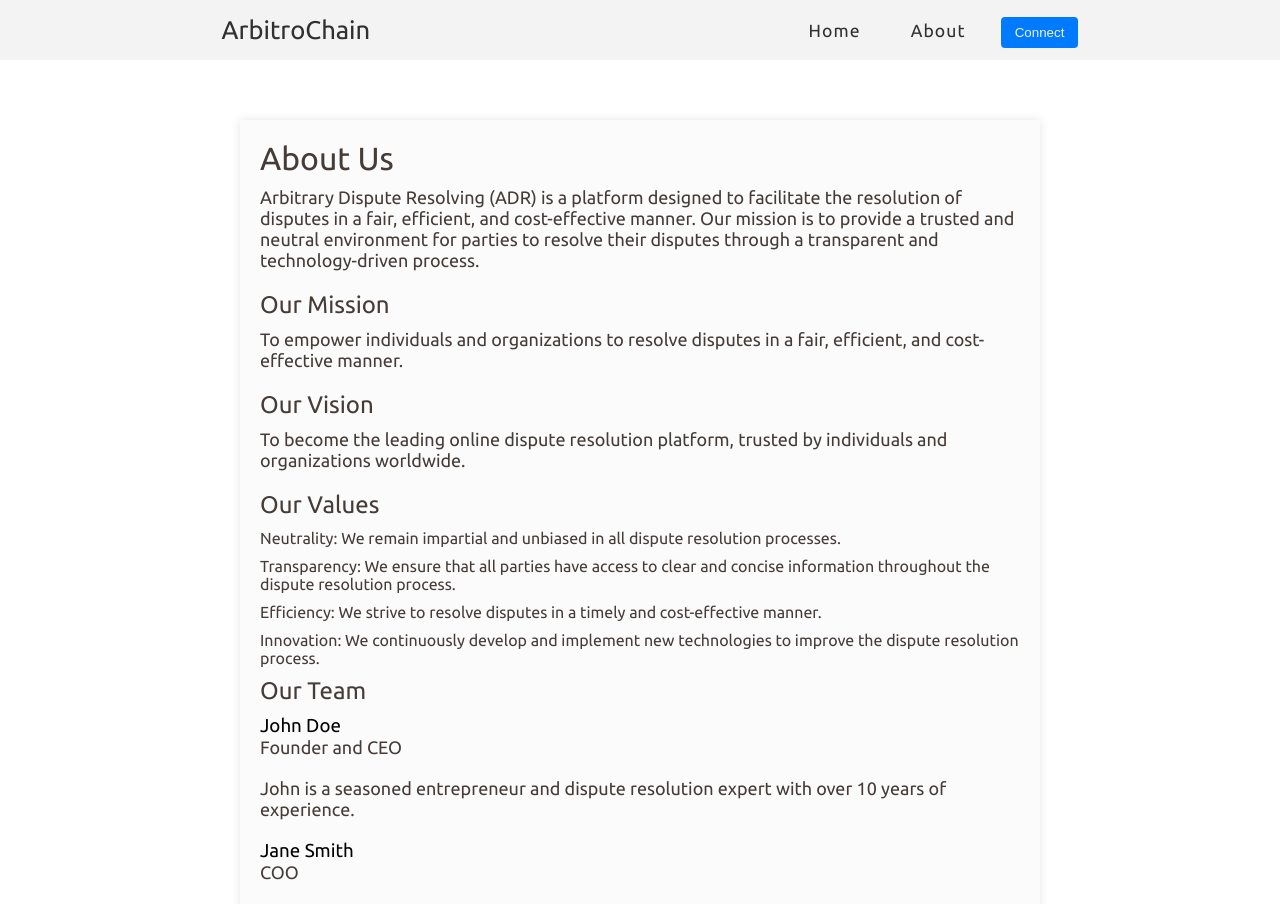
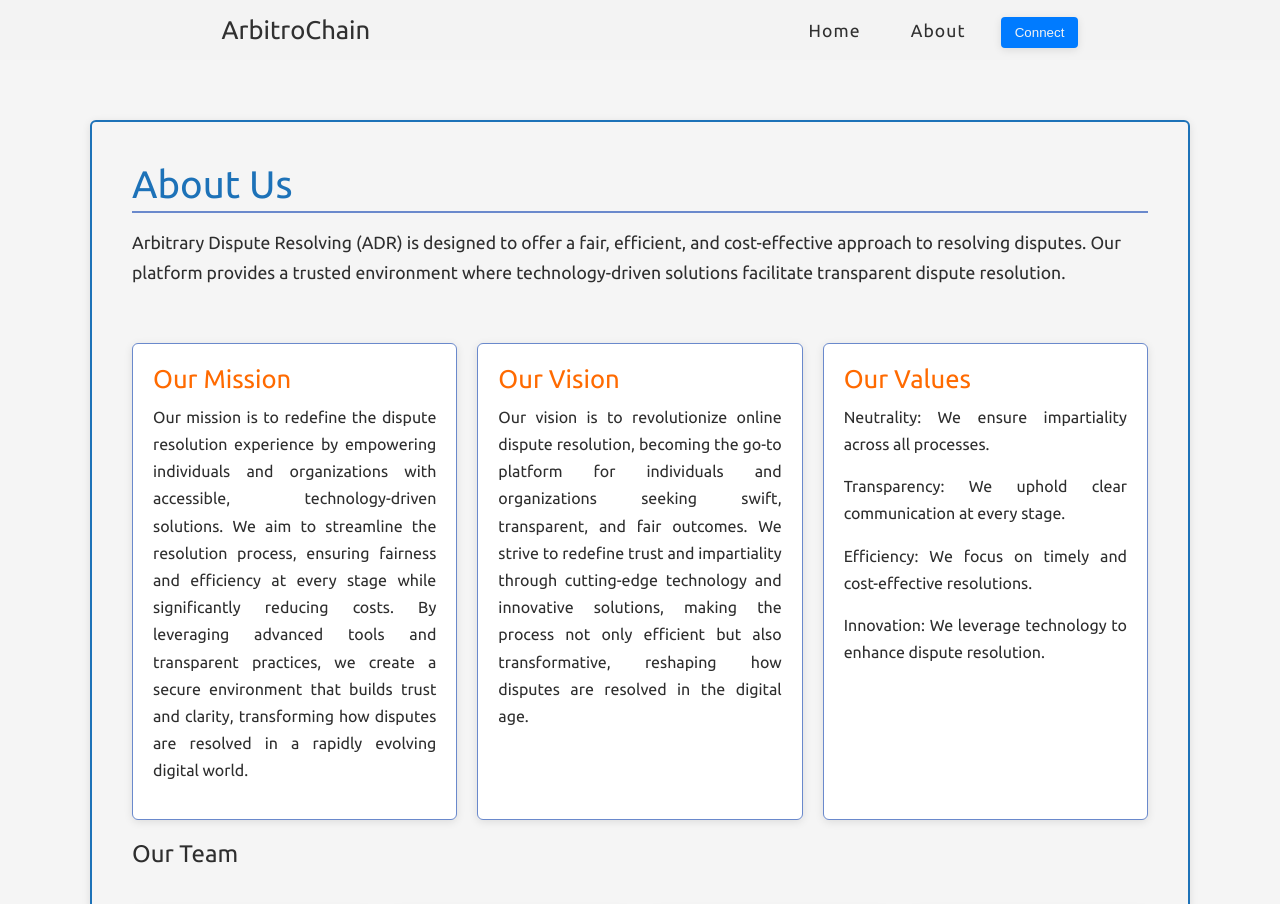
Before and after one commit to gdevakrishnan/ArbitroChain, a React (Vite) app in the folder client/: page /about in a window 1280 px wide. Shown: the top 904 px of the page. Built offline with nearby package versions, Linux system fonts and the light colour scheme.

Commit message:
About page Ui changes are made

```diff
--- a/client/index.html
+++ b/client/index.html
@@ -2,7 +2,6 @@
 <html lang="en">
   <head>
     <meta charset="UTF-8" />
-    <link rel="icon" type="image/svg+xml" href="/vite.svg" />
     <meta name="viewport" content="width=device-width, initial-scale=1.0" />
     <title>Vite + React</title>
   </head>
--- a/client/src/index.css
+++ b/client/src/index.css
@@ -1,42 +1,19 @@
 @import url("https://fonts.googleapis.com/css2?family=Ubuntu:ital,wght@0,300;0,400;0,500;0,700;1,300;1,400;1,500;1,700&display=swap");
 
 :root {
-  --text: #453c38;
-  --background: #fbfbfb;
-  --primary: #896149;
-  --secondary: #c2a188;
-  --accent: #7d5446;
-  --footer: #eeeeee;
-  --footer-bg: #292929;
+  --text: #2e2e2e; /* Dark gray for better readability */
+  --background: #f5f5f5; /* Light gray for a clean look */
+  --primary: #1d72b8; /* Professional blue for primary elements */
+  --secondary: #6a89cc; /* Light blue for secondary elements */
+  --accent: #f39c12; /* Gold accent to add a touch of luxury */
+  --footer: #f0f0f0; /* Soft gray for footer area */
+  --footer-bg: #343a40; /* Dark gray for footer background */
+  --border-radius: 6px;
+  --box-shadow: 0 2px 8px rgba(0, 0, 0, 0.1);
+  --transition-speed: 0.3s;
 }
 
-/* Color Pallate Suggestions
-1. --text: #020c09;
---background: #f6fefc;
---primary: #2cdaa8;
---secondary: #80ace9;
---accent: #617be3;
-
-
-2. --text: #02070a;
---background: #f2f9fd;
---primary: #2899dc;
---secondary: #da80ea;
---accent: #e458ac;
-
-3. --text: #06050b;
---background: #f4f2f9;
---primary: #6a54b2;
---secondary: #d2ae9b;
---accent: #c3c784;
-
-4. --text: #04190b;
---background: #f7fef9;
---primary: #2ede65;
---secondary: #82d0ec;
---accent: #5c8be6;
-*/
-
+/* Global Styles */
 * {
   margin: 0;
   padding: 0;
@@ -44,6 +21,8 @@
   text-decoration: none;
   list-style-type: none;
   font-weight: 400;
+  transition: background-color var(--transition-speed),
+    color var(--transition-speed);
 }
 
 body {
@@ -51,11 +30,73 @@ body {
   height: 100vh;
   overflow-x: hidden;
   font-family: "Ubuntu", sans-serif;
+  background-color: var(--background);
+  color: var(--text);
 }
 
+/* Page Layout */
 .page {
   width: 100vw;
   min-height: 100vh;
-  height: auto;
   padding-top: 20px;
+  padding-left: 20px;
+  padding-right: 20px;
 }
+
+/* Transitions for Interactive Elements */
+button,
+a {
+  transition: background-color var(--transition-speed),
+    color var(--transition-speed), box-shadow var(--transition-speed);
+}
+
+/* Button Styling */
+button {
+  background-color: var(--primary);
+  color: #fff;
+  border: none;
+  padding: 10px 20px;
+  border-radius: var(--border-radius);
+  cursor: pointer;
+  box-shadow: var(--box-shadow);
+}
+
+button:hover {
+  background-color: var(--accent);
+  box-shadow: 0 4px 16px rgba(0, 0, 0, 0.2);
+}
+
+/* Link Styling */
+a {
+  color: var(--primary);
+}
+
+a:hover {
+  color: var(--accent);
+}
+
+/* Section Styling */
+.section-title {
+  font-size: 1.8rem;
+  color: var(--primary);
+  margin-bottom: 10px;
+}
+
+.section-content {
+  font-size: 1rem;
+  line-height: 1.6;
+  color: var(--text);
+}
+
+/* Card Styling */
+.card {
+  background-color: #fff;
+  border-radius: var(--border-radius);
+  box-shadow: var(--box-shadow);
+  padding: 20px;
+  transition: box-shadow var(--transition-speed);
+}
+
+.card:hover {
+  box-shadow: 0 4px 16px rgba(0, 0, 0, 0.15);
+}
--- a/client/src/pages/About.jsx
+++ b/client/src/pages/About.jsx
@@ -7,69 +7,76 @@ const About = () => {
       <div className="about-container">
         <h1>About Us</h1>
         <p>
-          Arbitrary Dispute Resolving (ADR) is a platform designed to facilitate
-          the resolution of disputes in a fair, efficient, and cost-effective
-          manner. Our mission is to provide a trusted and neutral environment
-          for parties to resolve their disputes through a transparent and
-          technology-driven process.
+          Arbitrary Dispute Resolving (ADR) is designed to offer a fair,
+          efficient, and cost-effective approach to resolving disputes. Our
+          platform provides a trusted environment where technology-driven
+          solutions facilitate transparent dispute resolution.
         </p>
 
+        <div className="section-cards">
+          <div className="card">
             <h2>Our Mission</h2>
-        <p>
-          To empower individuals and organizations to resolve disputes in a
-          fair, efficient, and cost-effective manner.
+            <p>Our mission is to redefine the dispute resolution experience by empowering individuals and organizations with accessible, technology-driven solutions. We aim to streamline the resolution process, ensuring fairness and efficiency at every stage while significantly reducing costs. By leveraging advanced tools and transparent practices, we create a secure environment that builds trust and clarity, transforming how disputes are resolved in a rapidly evolving digital world.
             </p>
+          </div>
 
+          <div className="card">
             <h2>Our Vision</h2>
             <p>
-          To become the leading online dispute resolution platform, trusted by
-          individuals and organizations worldwide.
+            Our vision is to revolutionize online dispute resolution, becoming the go-to platform for individuals and organizations seeking swift, transparent, and fair outcomes. We strive to redefine trust and impartiality through cutting-edge technology and innovative solutions, making the process not only efficient but also transformative, reshaping how disputes are resolved in the digital age.
             </p>
+          </div>
 
+          <div className="card">
             <h2>Our Values</h2>
-        <ul>
-          <li>
-            Neutrality: We remain impartial and unbiased in all dispute
-            resolution processes.
-          </li>
-          <li>
-            Transparency: We ensure that all parties have access to clear and
-            concise information throughout the dispute resolution process.
-          </li>
-          <li>
-            Efficiency: We strive to resolve disputes in a timely and
-            cost-effective manner.
-          </li>
-          <li>
-            Innovation: We continuously develop and implement new technologies
-            to improve the dispute resolution process.
-          </li>
-        </ul>
+            <p>
+              <strong>Neutrality:</strong> We ensure impartiality across all
+              processes.
+            </p>
+            <p>
+              <strong>Transparency:</strong> We uphold clear communication at
+              every stage.
+            </p>
+            <p>
+              <strong>Efficiency:</strong> We focus on timely and cost-effective
+              resolutions.
+            </p>
+            <p>
+              <strong>Innovation:</strong> We leverage technology to enhance
+              dispute resolution.
+            </p>
+          </div>
+        </div>
 
         <h2>Our Team</h2>
-        <div>
-          <div>
-            <h3>John Doe</h3>
-            <p>Founder and CEO</p>
+        <div className="team-members">
+          <div className="team-member">
+            <h3>Parvathy Nathan K</h3>
+            <p>Team Lead and RPA Developer</p>
             <p>
-              John is a seasoned entrepreneur and dispute resolution expert with
-              over 10 years of experience.
+            Aspiring innovator exploring RPA's potential for sustainable and efficient solutions.
             </p>
           </div>
-          <div>
-            <h3>Jane Smith</h3>
-            <p>COO</p>
+          <div className="team-member">
+            <h3>Deva Krishnan G</h3>
+            <p>Full Stack Developer, BlockChain Developer</p>
             <p>
-              Jane is a highly experienced operations executive with a proven
-              track record of success.
+            Aspiring innovator exploring BlockChain development for impactful and sustainable solutions.
             </p>
           </div>
-          <div>
-            <h3>Bob Johnson</h3>
-            <p>CTO</p>
+          <div className="team-member">
+            <h3>Kabilan R V</h3>
+            <p>Android Developer, IoT Developer
+            </p>
             <p>
-              Bob is a technology expert with over 15 years of experience in
-              software development and IT.
+            Aspiring innovator exploring IoT and blockchain for a sustainable future.
+            </p>
+          </div>
+          {/* New Team Member */}
+          <div className="team-member">
+            <h3>John Wesly P D</h3>
+            <p>BlockChain Developer, Android Developer</p>
+            <p>Aspiring innovator exploring Android development for impactful and sustainable solutions.
             </p>
           </div>
         </div>
--- a/client/src/static/about.css
+++ b/client/src/static/about.css
@@ -4,71 +4,125 @@
   --primary: #896149;
   --secondary: #c2a188;
   --accent: #7d5446;
-  --footer: #eeeeee;
-  --footer-bg: #292929;
+  --border-radius: 12px;
+  --box-shadow: 0 4px 12px rgba(0, 0, 0, 0.1);
+  --border-color: #1d72b8;
+  --transition-duration: 0.4s;
+  --hover-scale: 1.02;
+  --card-padding: 25px; /* Increased padding for card content */
+  --card-margin: 20px; /* Added margin between cards */
+}
+
+@keyframes fadeIn {
+  from {
+    opacity: 0;
+    transform: translateY(20px);
+  }
+  to {
+    opacity: 1;
+    transform: translateY(0);
+  }
 }
 
 .about-container {
-  max-width: 800px;
+  max-width: 1100px;
   margin: 40px auto;
-  padding: 20px;
+  padding: 40px;
   background-color: var(--background);
-  box-shadow: 0 0 10px rgba(0, 0, 0, 0.1);
+  box-shadow: var(--box-shadow);
+  border-radius: var(--border-radius);
+  display: flex;
+  flex-direction: column;
+  border: 2px solid var(--border-color);
+  animation: fadeIn 0.8s ease-out;
+  transition: transform var(--transition-duration) ease,
+    box-shadow var(--transition-duration) ease;
+}
+
+.about-container:hover {
+  transform: scale(var(--hover-scale));
+  box-shadow: 0 8px 24px rgba(0, 0, 0, 0.15);
 }
 
 .about-container h1 {
-  font-size: 2rem;
-  margin-bottom: 10px;
+  font-size: 2.4rem;
+  margin-bottom: 15px;
+  color: var(--primary);
+  border-bottom: 2px solid var(--secondary);
+  padding-bottom: 5px;
+}
+
+.about-container p {
+  font-size: 1.1rem;
+  margin-bottom: 15px;
+  line-height: 1.7;
   color: var(--text);
 }
 
-.about-container p {
-  font-size: 1.125rem;
-  margin-bottom: 20px;
-  color: var(--text);
+.section-cards {
+  display: grid;
+  grid-template-columns: repeat(auto-fit, minmax(300px, 1fr));
+  gap: var(--card-margin); /* Adjusted gap between cards */
+  margin-top: 20px;
+
 }
 
-.about-container h2 {
-  font-size: 1.5rem;
-  margin-bottom: 10px;
-  color: var(--text);
+.card {
+  background-color: #c9f9ff;
+  border: 1px solid var(--secondary);
+  border-radius: var(--border-radius);
+  padding: var(--card-padding);
+  margin: var(--card-margin) 0; /* Added top-bottom margin to separate cards vertically */
+  box-shadow: var(--box-shadow);
+  transition: transform var(--transition-duration) ease,
+  box-shadow var(--transition-duration) ease;
 }
 
-.about-container ul {
-  list-style: none;
-  padding: 0;
-  margin: 0;
+.card:hover {
+  transform: scale(1.05);
+  box-shadow: 0 6px 20px rgba(0, 0, 0, 0.2);
 }
 
-.about-container li {
+.card h2 {
+  font-size: 1.6rem;
+  color: rgb(255, 106, 0);
   margin-bottom: 10px;
+
+}
+
+.card p {
+  font-size: 1rem;
   color: var(--text);
+  text-align: justify;
+
 }
 
 .team-members {
-  display: flex;
-  flex-wrap: wrap;
-  justify-content: space-between;
+  margin-top: 40px;
+  display: grid;
+  grid-template-columns: repeat(4, 1fr); /* Set to 4 equal columns */
+  gap: var(--card-margin); /* Uniform spacing for the team section */
 }
 
 .team-member {
-  flex: 1 1 calc(33.33% - 20px);
-  margin: 10px;
-  padding: 20px;
   background-color: #fff;
   border: 1px solid var(--secondary);
-  box-shadow: 0 0 10px rgba(0, 0, 0, 0.1);
-  box-sizing: border-box;
+  border-radius: var(--border-radius);
+  padding: 20px;
+  box-shadow: var(--box-shadow);
+  transition: transform var(--transition-duration) ease,
+    box-shadow var(--transition-duration) ease;
+  /* Set a fixed height for team member cards to ensure consistency */
+  height: 250px; /* Adjust as needed */
 }
 
 .team-member h3 {
-  font-size: 1.25rem;
-  margin-bottom: 10px;
-  color: var(--accent);
+  font-size: 1.4rem;
+  margin-bottom: 8px;
+  color: rgb(255, 106, 0);
 }
 
 .team-member p {
   font-size: 1rem;
-  margin-bottom: 10px;
   color: var(--text);
 }
```
Also changed, not shown: client/src/pages/Home.jsx (+3 -6 lines). Lines whose indentation alone changed are shown as unchanged.
